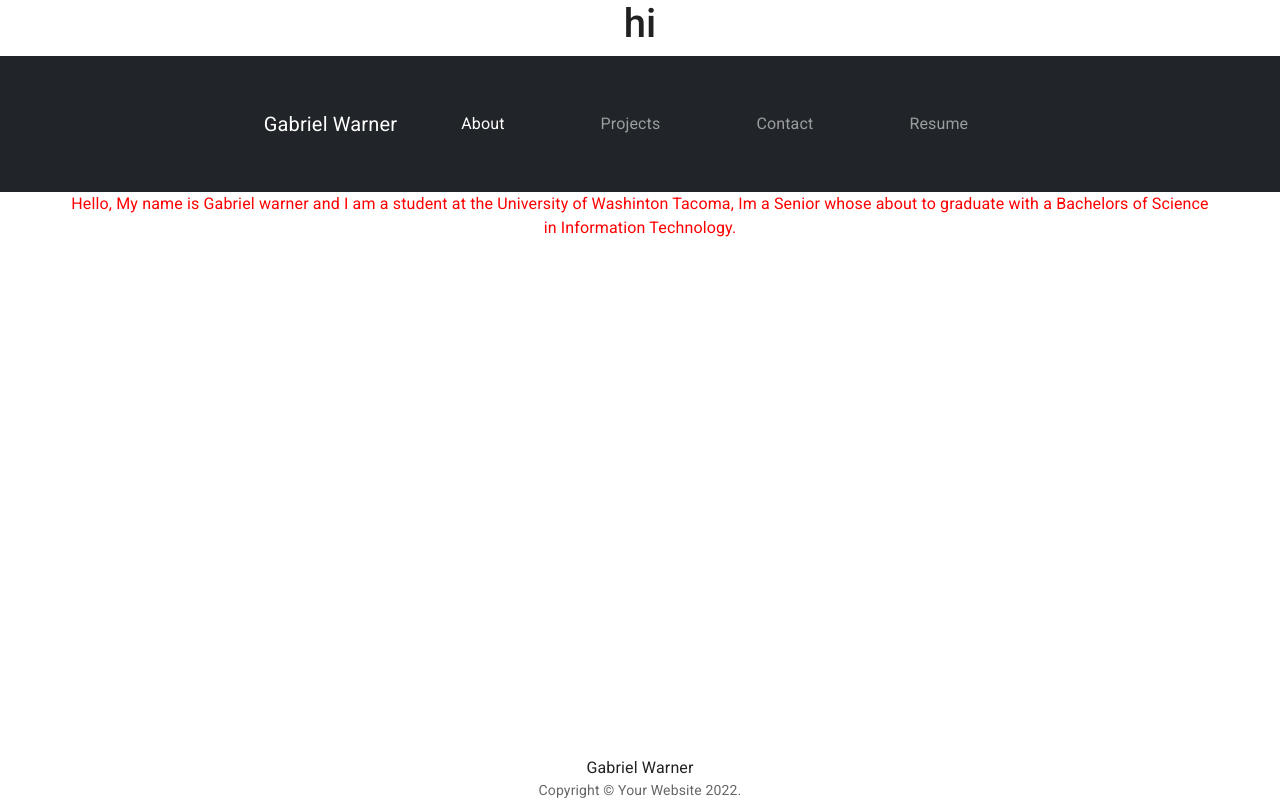
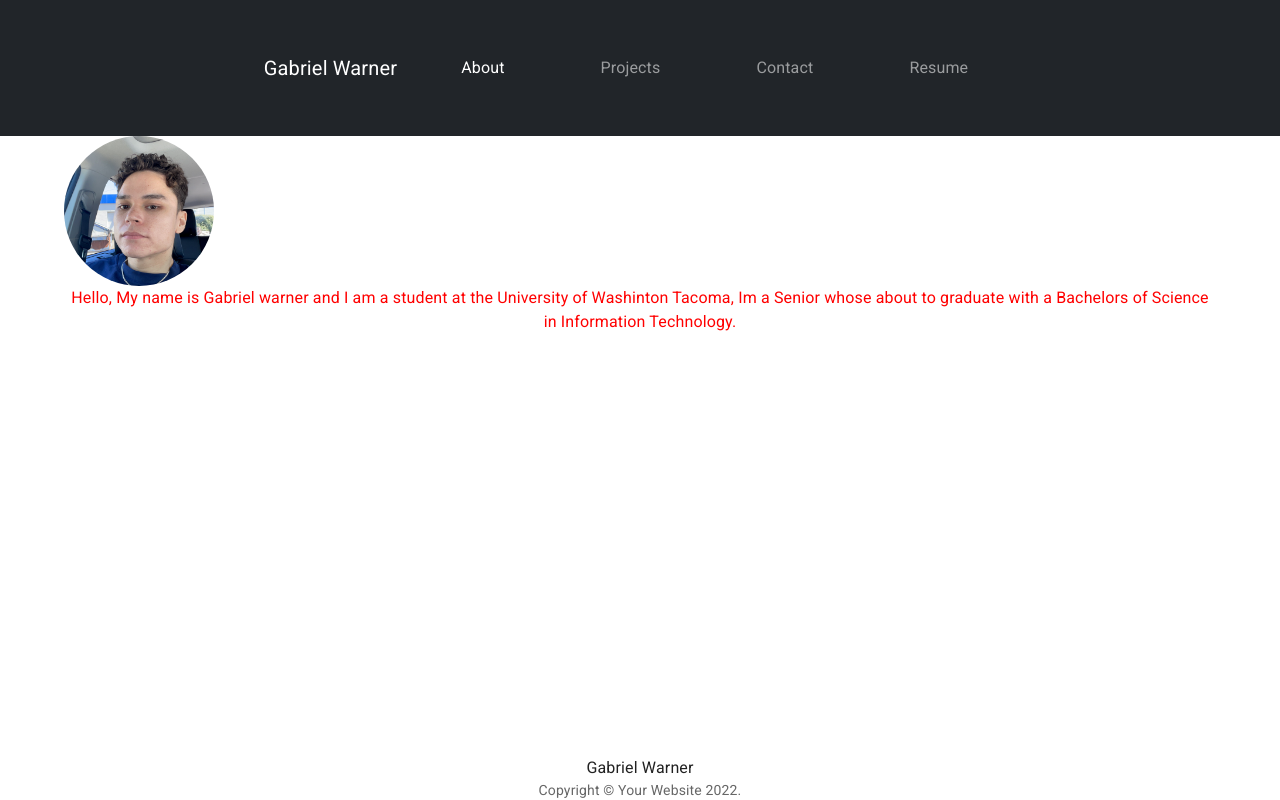
Before and after one commit to GabrielWarner/gabes-react-portfolio, a React (Create React App) app: page / in a window 1280 px wide. Built offline with nearby package versions, Linux system fonts and the light colour scheme.

Commit message:
added pic to about me

```diff
--- a/src/components/Header.js
+++ b/src/components/Header.js
@@ -16,10 +16,10 @@ function Header({ currentPage, handlePageChange }) {
 
 
           <Nav>
-          <Nav.Link onClick={() => handlePageChange('About')}  className={currentPage === 'About' ? 'nav-link active p-5' : 'nav-link p-5'}><a href='#about'></a>About</Nav.Link>
-          <Nav.Link className={currentPage === 'Projects' ? 'nav-link active p-5' : 'nav-link p-5'} onClick={() => handlePageChange('Projects')} eventKey="#projects"><a href='#Projects'></a>Projects</Nav.Link>
-          <Nav.Link className={currentPage === 'Contact' ? 'nav-link active p-5' : 'nav-link p-5'} onClick={() => handlePageChange('Contact')} eventKey="#contact"><a href='#Contact'></a>Contact</Nav.Link>
-          <Nav.Link className={currentPage === 'Resume' ? 'nav-link active p-5' : 'nav-link p-5' } onClick={() => handlePageChange('Resume')} eventKey="#resume"><a href='#Resume'></a>Resume</Nav.Link>
+          <Nav.Link onClick={() => handlePageChange('About')}  className={currentPage === 'About' ? 'nav-link active p-5' : 'nav-link p-5'}>About</Nav.Link>
+          <Nav.Link className={currentPage === 'Projects' ? 'nav-link active p-5' : 'nav-link p-5'} onClick={() => handlePageChange('Projects')} eventKey="#projects">Projects</Nav.Link>
+          <Nav.Link className={currentPage === 'Contact' ? 'nav-link active p-5' : 'nav-link p-5'} onClick={() => handlePageChange('Contact')} eventKey="#contact">Contact</Nav.Link>
+          <Nav.Link className={currentPage === 'Resume' ? 'nav-link active p-5' : 'nav-link p-5' } onClick={() => handlePageChange('Resume')} eventKey="#resume">Resume</Nav.Link>
 
           </Nav>
 
--- a/src/components/PortfolioContainer.js
+++ b/src/components/PortfolioContainer.js
@@ -11,7 +11,6 @@ import '../styles/PortfolioContainer.css';
 export default function PortfolioContainer() {
   const [currentPage, setCurrentPage] = useState('About');
 
-  // TODO: Add a comment describing the functionality of this method
   const renderPage = () => {
     if (currentPage === 'About') {
       return <About />;
@@ -29,14 +28,9 @@ export default function PortfolioContainer() {
 
   return (
     <div className="main">
-      <h1>hi</h1>
     <Header currentPage={currentPage} handlePageChange={handlePageChange} />
-
-
-
-      {/* // TODO: Add a comment explaining what is happening on the following line */}
-      {renderPage()}
-      <Footer/>
+    {renderPage()}
+    <Footer/>
     </div>
   );
 }
--- a/src/components/pages/About.js
+++ b/src/components/pages/About.js
@@ -1,4 +1,5 @@
-import { Typography } from '@mui/material';
+import { Typography, Avatar } from '@mui/material';
+
 import { Container } from '@mui/system';
 import React from 'react'
 import '../../styles/About.css';
@@ -7,6 +8,11 @@ export default function About() {
   return (
     <div className='about'>
       <Container>
+        <Avatar
+        alt="Remy Sharp"
+        src="/images/myface.png"
+        sx={{ width: 150, height: 150 }}
+        />
         <Typography>
           Hello, My name is Gabriel warner and I am a student at the University of Washinton Tacoma, Im a Senior whose about to graduate with a Bachelors of Science in Information Technology.
         </Typography>
```
Also changed, not shown: public/images/myface.png (added).
